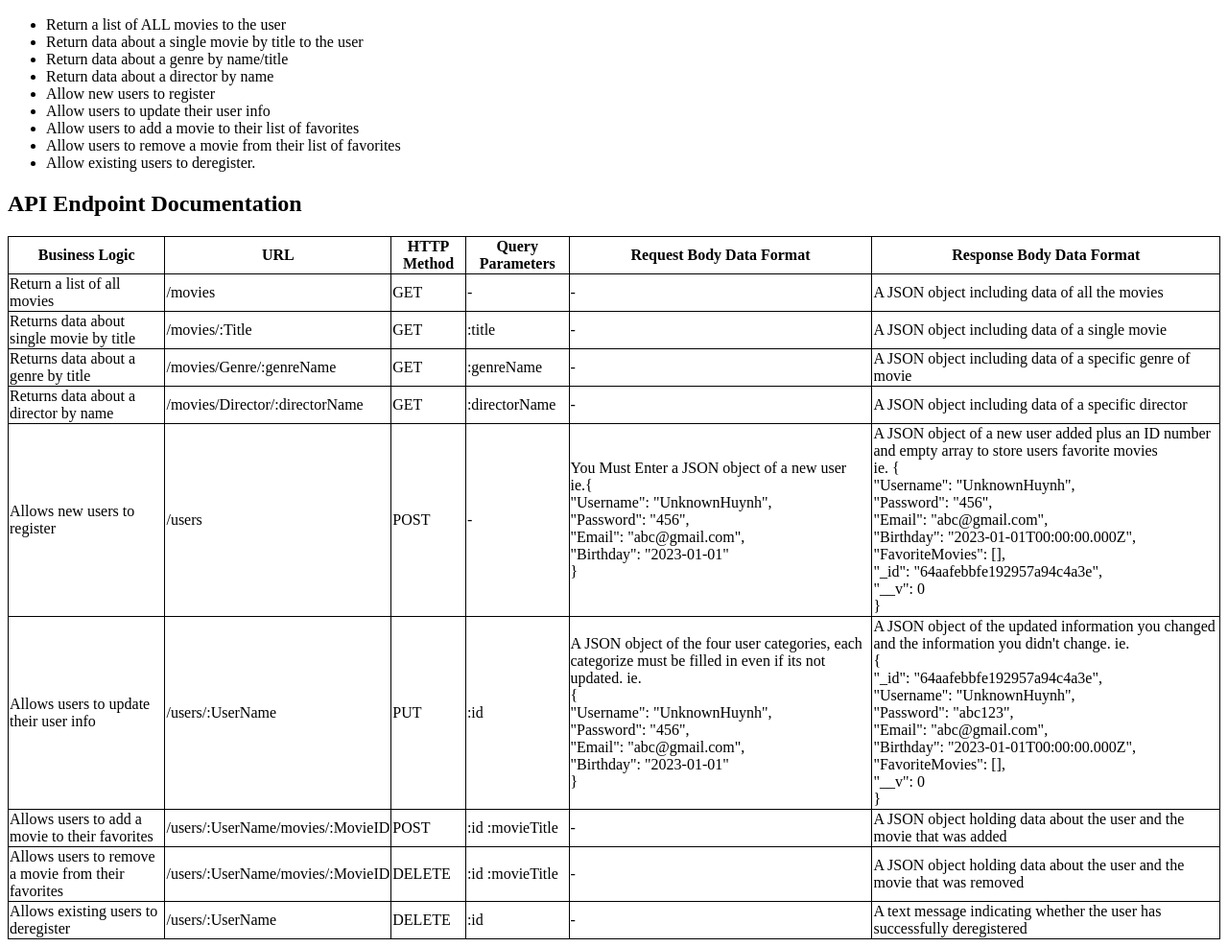
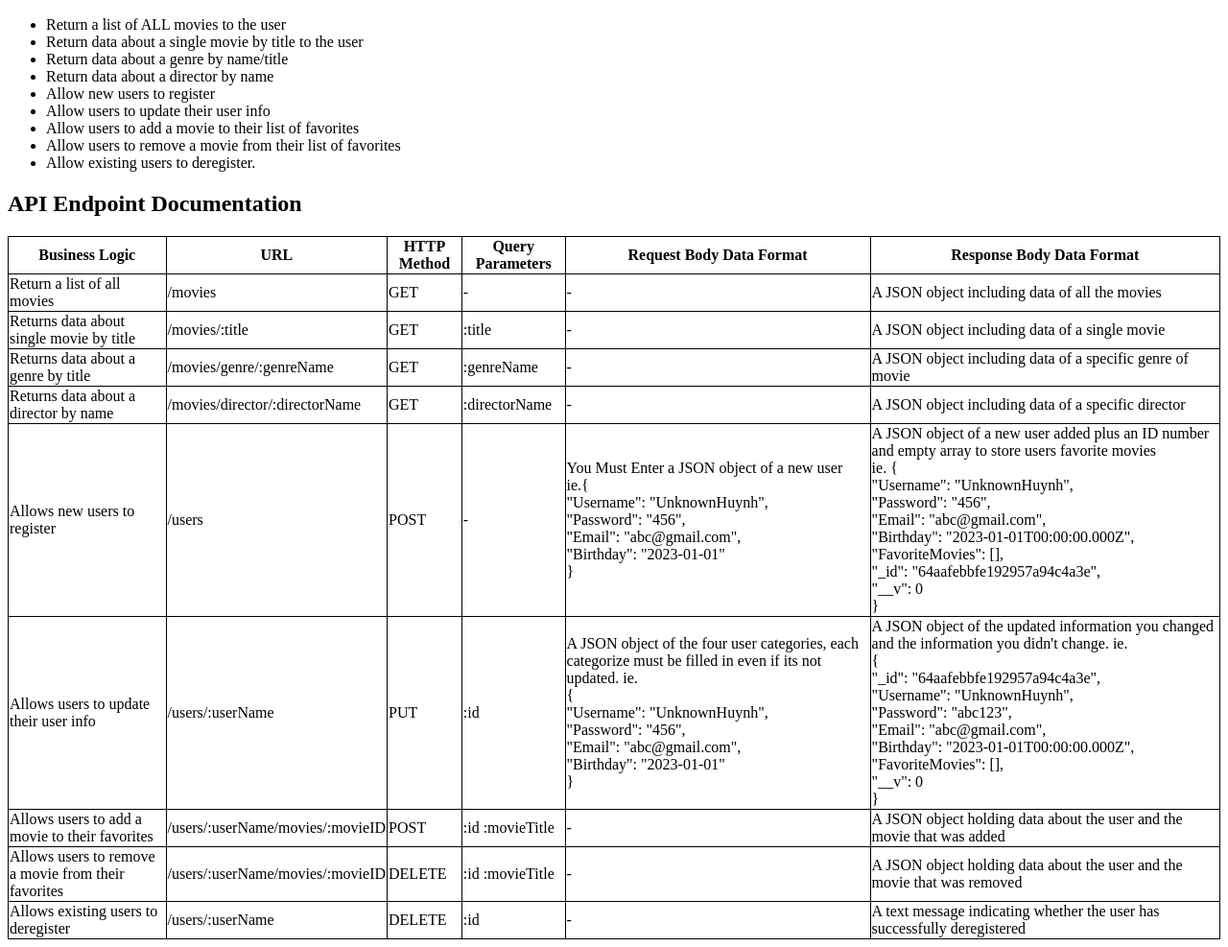
Before and after one commit to dongduc209/movie_api, a website: page public/documentation.html in a window 1280 px wide. Shown: the part 110-1097 px from the top of the page at 96% size. Drawn offline with Linux system fonts and the light colour scheme.

Commit message:
Updated lowercase variables objects

```diff
--- a/public/documentation.html
+++ b/public/documentation.html
@@ -48,7 +48,7 @@
 
       <tr>
         <td>Returns data about single movie by title</td>
-        <td>/movies/:Title</td>
+        <td>/movies/:title</td>
         <td>GET</td>
         <td>:title</td>
         <td>-</td>
@@ -57,7 +57,7 @@
 
       <tr>
         <td>Returns data about a genre by title</td>
-        <td>/movies/Genre/:genreName</td>
+        <td>/movies/genre/:genreName</td>
         <td>GET</td>
         <td>:genreName</td>
         <td>-</td>
@@ -66,7 +66,7 @@
 
       <tr>
         <td>Returns data about a director by name</td>
-        <td>/movies/Director/:directorName</td>
+        <td>/movies/director/:directorName</td>
         <td>GET</td>
         <td>:directorName</td>
         <td>-</td>
@@ -98,7 +98,7 @@
 
       <tr>
         <td>Allows users to update their user info</td>
-        <td>/users/:UserName</td>
+        <td>/users/:userName</td>
         <td>PUT</td>
         <td>:id</td>
         <td>A JSON object of the four user categories, each categorize must be filled in even if its not updated. ie.<br>{<br>
@@ -120,7 +120,7 @@
 
       <tr>
         <td>Allows users to add a movie to their favorites</td>
-        <td>/users/:UserName/movies/:MovieID</td>
+        <td>/users/:userName/movies/:movieID</td>
         <td>POST</td>
         <td>:id
             :movieTitle
@@ -131,7 +131,7 @@
 
       <tr>
         <td>Allows users to remove a movie from their favorites</td>
-        <td>/users/:UserName/movies/:MovieID</td>
+        <td>/users/:userName/movies/:movieID</td>
         <td>DELETE</td>
         <td>:id
             :movieTitle
@@ -142,7 +142,7 @@
 
       <tr>
         <td>Allows existing users to deregister</td>
-        <td>/users/:UserName</td>
+        <td>/users/:userName</td>
         <td>DELETE</td>
         <td>:id</td>
         <td>-</td>
```
